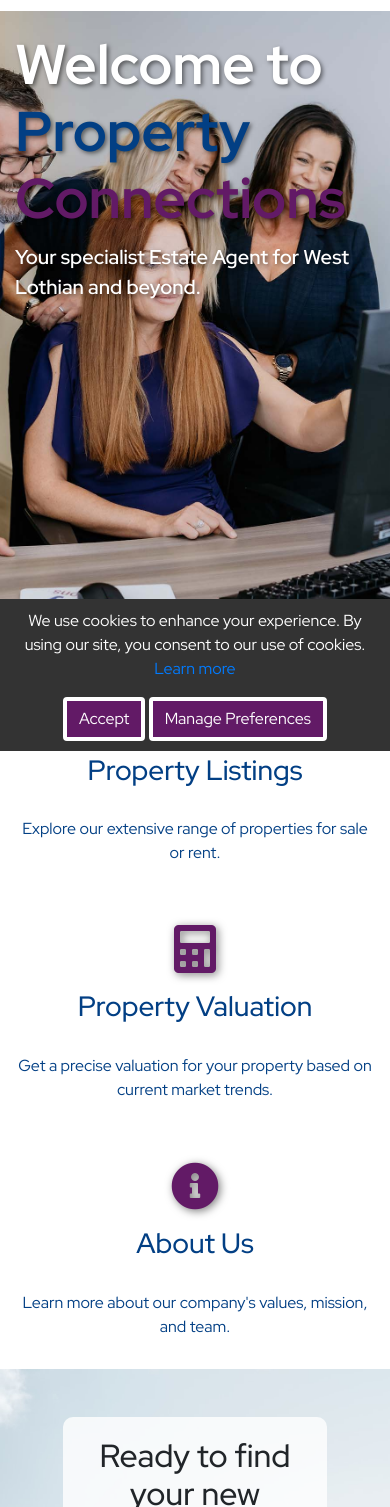
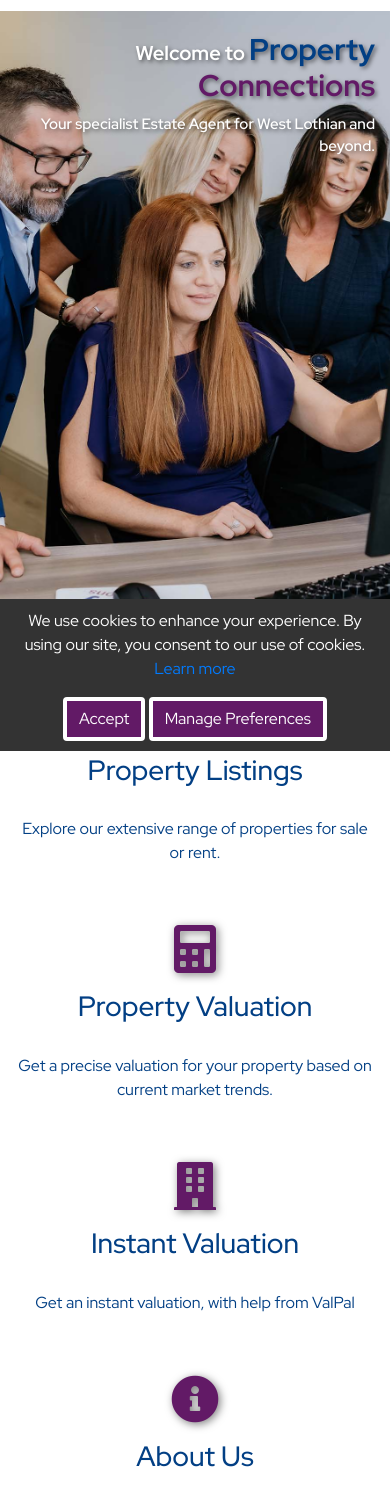
Before and after one commit to pjrclarke/property_connections, a plain HTML site: page index.html in a window 390 px wide. Shown: the part 93-1600 px from the top of the page. Drawn offline with nearby package versions, Linux system fonts and the light colour scheme; some packages are replaced by stand-ins of ours.

Commit message:
Small changes at request

```diff
--- a/assets/css/style.css
+++ b/assets/css/style.css
@@ -465,4 +465,25 @@ hr {
     max-width:100% !important;
     height:auto;
   }
+  .custom-jumbotron h1 {
+    text-align: right;
+    font-size: 20px;
+  }
+
+  .custom-jumbotron p {
+    text-align: right;
+    font-size: 15px;
+
+  }
+  .property-color {
+    font-size: 30px;
+  }
+
+  .connections-color {
+    font-size: 30px;
+  }
+  .custom-jumbotron {
+  background-size: cover;
+  background-position: 43%;
 }
+}
--- a/index.html
+++ b/index.html
@@ -105,17 +105,22 @@
   <section class="icon-section mt-5">
     <div class="container-fluid text-center">
       <div class="row">
-        <div class="col-md-4">
+        <div class="col-md-3">
           <a href="https://propertyconnections.web.lifesycle.co.uk/properties"><i class="fas fa-home fa-3x text-color-primary"></i></a>
           <h3 class="text-color-secondary mt-3">Property Listings</h3>
           <p class="text-color-secondary">Explore our extensive range of properties for sale or rent.</p>
         </div>
-        <div class="col-md-4">
+        <div class="col-md-3">
           <a href="valuation.html"><i class="fas fa-calculator fa-3x text-color-primary"></i></a>
           <h3 class="text-color-secondary mt-3">Property Valuation</h3>
           <p class="text-color-secondary">Get a precise valuation for your property based on current market trends.</p>
         </div>
-        <div class="col-md-4">
+        <div class="col-md-3">
+          <a href="https://valuation.propertyconnections.uk.com/home/4076#"><i class="fas fa-building fa-3x text-color-primary"></i></a>
+          <h3 class="text-color-secondary mt-3">Instant Valuation</h3>
+          <p class="text-color-secondary">Get an instant valuation, with help from ValPal</p>
+        </div>
+        <div class="col-md-3">
           <a href="team.html"><i class="fas fa-info-circle fa-3x text-color-primary"></i></a>
           <h3 class="text-color-secondary mt-3">About Us</h3>
           <p class="text-color-secondary">Learn more about our company's values, mission, and team.</p>
```
